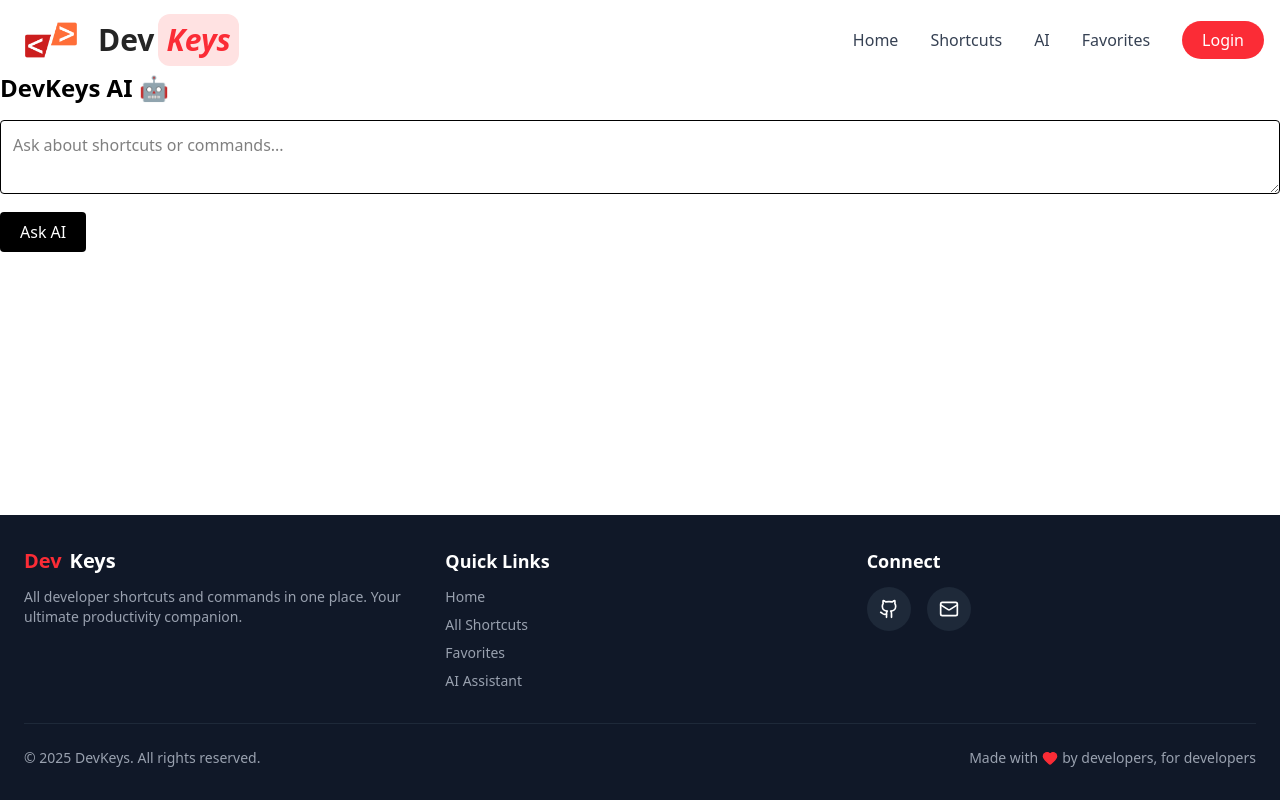
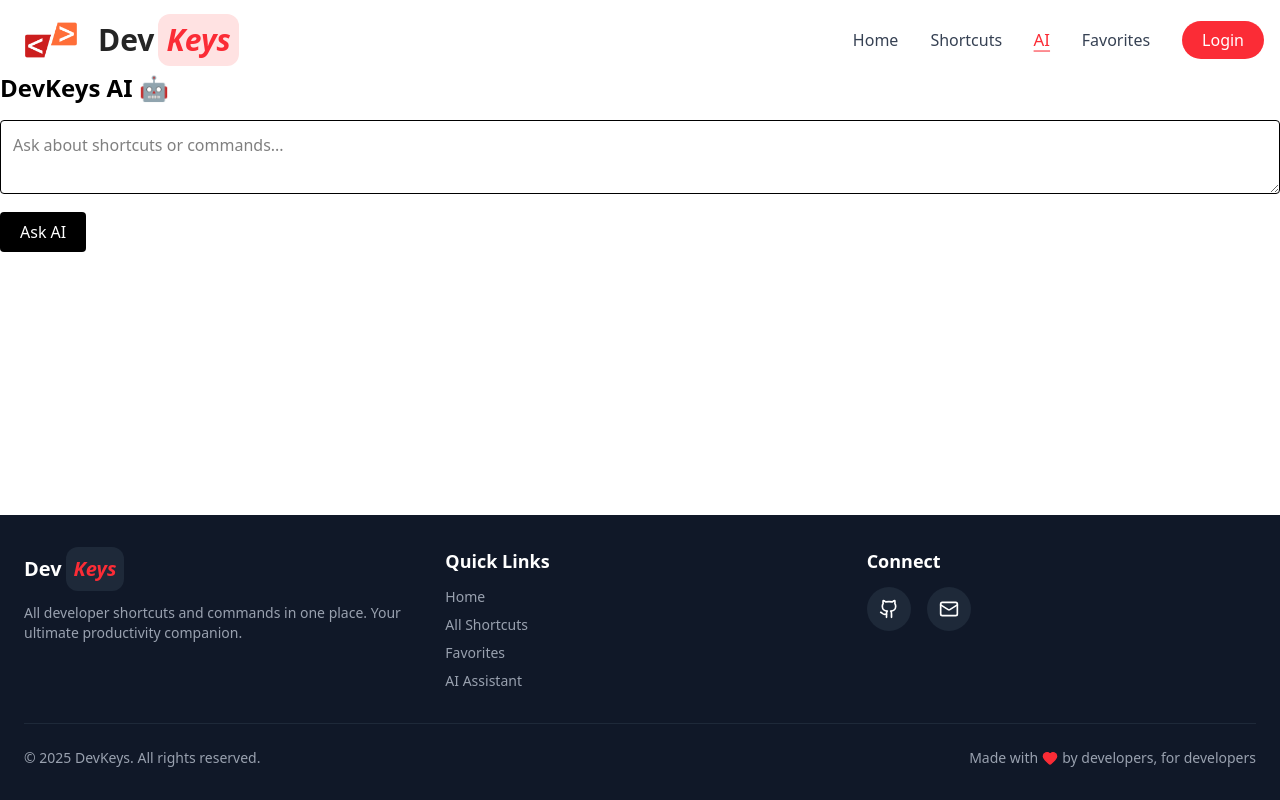
Before and after one commit to RumeshKumara/devkeys, a Next.js app: page /ai in a window 1280 px wide. Built offline with nearby package versions, Linux system fonts and the light colour scheme.

Commit message:
Refactor Navbar and Footer components for improved styling and scroll behavior

```diff
--- a/src/components/Foote.tsx
+++ b/src/components/Foote.tsx
@@ -11,7 +11,7 @@ export default function Footer() {
           {/* About Section */}
           <div>
             <h3 className="text-xl font-bold mb-3 flex items-center gap-2">
-              <span className="text-red-500">Dev</span>Keys
+              Dev <span className="text-red-500 italic -ml-1 bg-gray-800 px-2 py-2 rounded-xl">Keys</span>
             </h3>
             <p className="text-gray-400 text-sm">
               All developer shortcuts and commands in one place. Your ultimate
--- a/src/components/Navbar.tsx
+++ b/src/components/Navbar.tsx
@@ -1,9 +1,36 @@
+"use client";
+
 import Link from "next/link";
 import Image from "next/image";
+import { useEffect, useState } from "react";
+import { usePathname } from "next/navigation";
 
 export default function Navbar() {
+  const [isScrolled, setIsScrolled] = useState(false);
+  const pathname = usePathname();
+
+  useEffect(() => {
+    const handleScroll = () => {
+      setIsScrolled(window.scrollY > 10);
+    };
+
+    window.addEventListener("scroll", handleScroll);
+    return () => window.removeEventListener("scroll", handleScroll);
+  }, []);
+
   return (
-    <nav className=" bg-white">
+    <>
+      {/* Spacer to prevent content jump when navbar becomes fixed */}
+      {isScrolled && <div className="h-20"></div>}
+
+      <nav
+        className={`transition-all duration-300 ${isScrolled ? 'fixed top-0 left-0 right-0 z-50 shadow-lg' : ''}`}
+        style={{
+          backgroundColor: isScrolled ? 'rgba(255, 255, 255, 0.1)' : 'white',
+          backdropFilter: isScrolled ? 'blur(24px)' : 'none',
+          WebkitBackdropFilter: isScrolled ? 'blur(24px)' : 'none',
+        }}
+      >
         <div className="max-w-full mx-auto px-4 h-16 flex items-center mt-2 justify-between">
           <Link href="/" className="font-bold text-3xl text-[#252525] flex items-center gap-3">
             <Image src="/logo.png" alt="DevKeys Logo" width={70} height={70} />
@@ -11,13 +38,14 @@ export default function Navbar() {
           </Link>
 
           <div className="space-x-8 text-base font-medium text-gray-700">
-          <Link href="/" className="hover:text-red-500 hover:scale-110 transition-all duration-300 inline-block">Home</Link>
-          <Link href="/shortcuts" className="hover:text-red-500 hover:scale-110 transition-all duration-300 inline-block">Shortcuts</Link>
-          <Link href="/ai" className="hover:text-red-500 hover:scale-110 transition-all duration-300 inline-block">AI</Link>
-          <Link href="/favorites" className="hover:text-red-500 hover:scale-110 transition-all duration-300 inline-block">Favorites</Link>
+            <Link href="/" className={`hover:text-red-500 hover:scale-110 transition-all duration-500 ease-in-out inline-block ${pathname === '/' ? 'text-red-500 underline underline-offset-4 scale-105' : ''}`}>Home</Link>
+            <Link href="/shortcuts" className={`hover:text-red-500 hover:scale-110 transition-all duration-500 ease-in-out inline-block ${pathname === '/shortcuts' ? 'text-red-500 underline underline-offset-4 scale-105' : ''}`}>Shortcuts</Link>
+            <Link href="/ai" className={`hover:text-red-500 hover:scale-110 transition-all duration-500 ease-in-out inline-block ${pathname === '/ai' ? 'text-red-500 underline underline-offset-4 scale-105' : ''}`}>AI</Link>
+            <Link href="/favorites" className={`hover:text-red-500 hover:scale-110 transition-all duration-500 ease-in-out inline-block ${pathname === '/favorites' ? 'text-red-500 underline underline-offset-4 scale-105' : ''}`}>Favorites</Link>
             <Link href="/login" className="transition-all duration-300 bg-red-500 text-white px-5 py-2 rounded-full hover:bg-red-600 hover:scale-105 hover:shadow-lg">Login</Link>
           </div>
         </div>
       </nav>
+    </>
   );
 }
```
Lines whose indentation alone changed are shown as unchanged.
